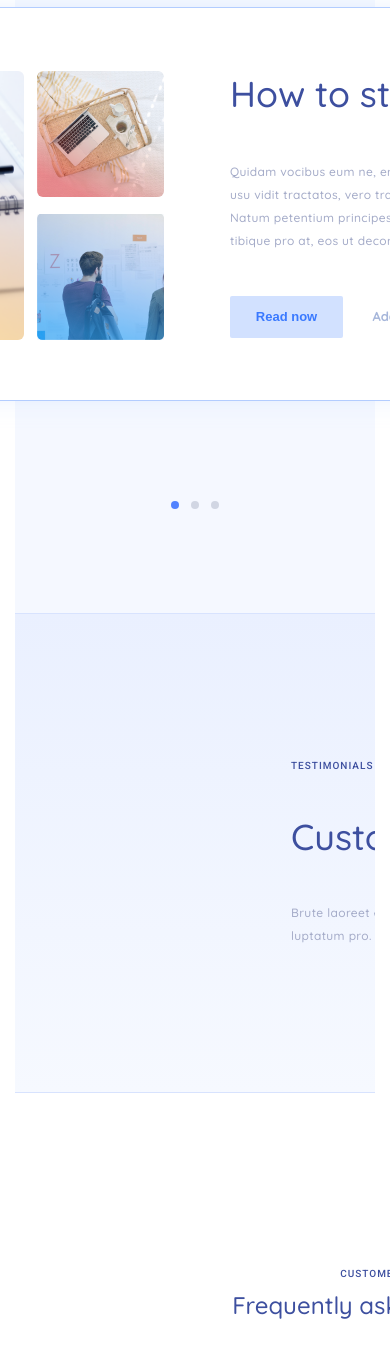
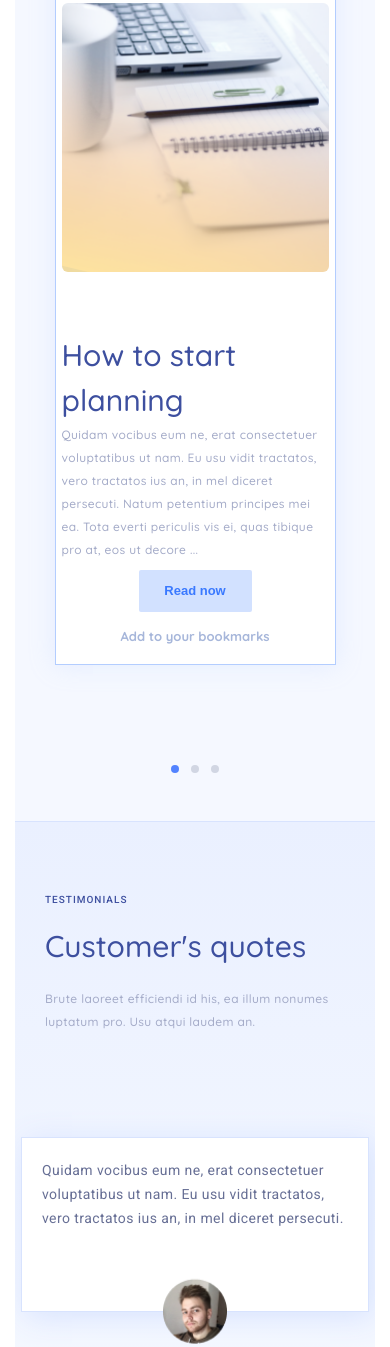
Before and after one commit to mezger75/site_DF_Productivity, a plain HTML site: page index.html in a window 390 px wide. Shown: the part 3312-4659 px from the top of the page. Drawn offline with Linux system fonts and the light colour scheme.

Commit message:
add adaptive to all blocks

```diff
--- a/css/queries.css
+++ b/css/queries.css
@@ -1,3 +1,10 @@
+@media (max-width: 1250px) {
+  .testimoials__wrapper {
+    margin-left: 200px;
+    gap: 120px;
+  }
+}
+
 @media (max-width: 1150px) {
   .plan__wrapper {
     flex-direction: column;
@@ -10,6 +17,22 @@
   }
   .images_search_border {
     bottom: 100px;
+  }
+  .testimoials__wrapper {
+    margin-left: 80px;
+    gap: 80px;
+  }
+  .carousel {
+    flex-direction: column;
+    height: auto;
+    width: auto;
+  }
+  .reading {
+    height: auto;
+    padding: 48px;
+  }
+  .carousel__lens {
+    top: 25%;
   }
 }
 
@@ -48,6 +71,26 @@
   .sign-up__button {
     width: 184px !important;
     height: 59px !important;
+  }
+  .accordion__button {
+    grid-row: 3;
+    grid-column: 2;
+  }
+  .testimoials__wrapper {
+    flex-direction: column;
+    overflow-x: hidden;
+    padding: 48px 16px;
+    gap: 80px;
+    margin-left: 10px;
+  }
+  .opacity__box {
+    display: none;
+  }
+  .testimonials__quotes-wrapper {
+    grid-template-columns: 1fr;
+  }
+  .testimonials {
+    height: 100%;
   }
 }
 
@@ -138,6 +181,41 @@
     right: 180px;
     bottom: 0;
   }
+  .testimoials__wrapper {
+    margin-left: 0;
+    padding: 48px 6px;
+  }
+  .testimonials__text-box {
+    width: 333px;
+  }
+  .arrow-left,
+  .arrow-right {
+    display: none;
+  }
+  .carousel {
+    padding: 52px 20px;
+  }
+  .carousel__images {
+    height: 330px;
+  }
+  .carousel__lens {
+    top: 27%;
+  }
+  .small-image,
+  .small-image-2 {
+    display: none;
+  }
+  .carousel__text-box {
+    width: 100%;
+  }
+  .carousel__images {
+    grid-template-columns: 1fr;
+    justify-items: center;
+    width: 100%;
+  }
+  .carousel__lens {
+    display: none;
+  }
 }
 
 @media (max-width: 479.98px) {
@@ -227,4 +305,36 @@
   .images_event_border {
     left: 170px;
   }
+  .accordion__title {
+    font-size: 20px;
+  }
+  .quotes__box {
+    width: 100%;
+    padding: 20px;
+  }
+  .quotes__box img {
+    position: absolute;
+    transform: translateY(178%);
+  }
+  .testimonials__text-box {
+    width: 100%;
+    padding: 24px;
+  }
+  .text-box__title {
+    font-size: 30px;
+  }
+  .text-box__buttons {
+    display: flex;
+    flex-direction: column;
+    align-items: center;
+    gap: 16px;
+    justify-content: center;
+    margin-top: 9px;
+  }
+  .buttons__link {
+    margin-left: 0;
+  }
+  .carousel {
+    padding: 52px 6px 64px 6px;
+  }
 }
--- a/css/style.css
+++ b/css/style.css
@@ -907,7 +907,7 @@ li a:hover {
 /* ACCORDION SECTION */
 
 .accordion {
-  width: 743px;
+  max-width: 743px;
   margin: 175px auto;
   display: flex;
   flex-direction: column;
```
